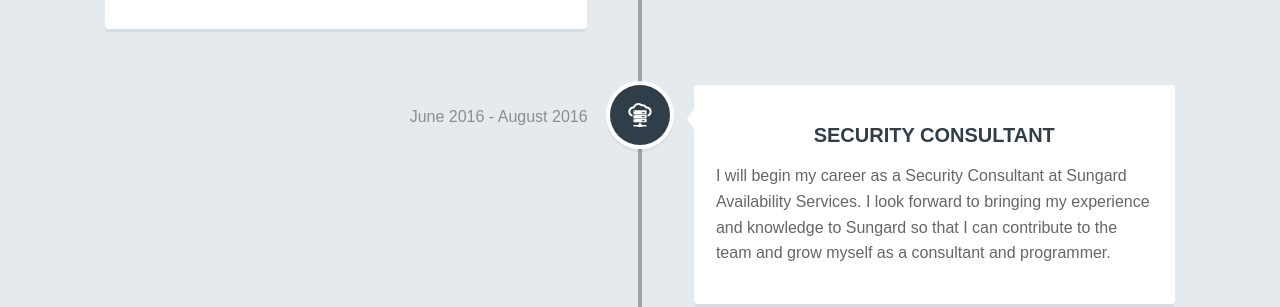
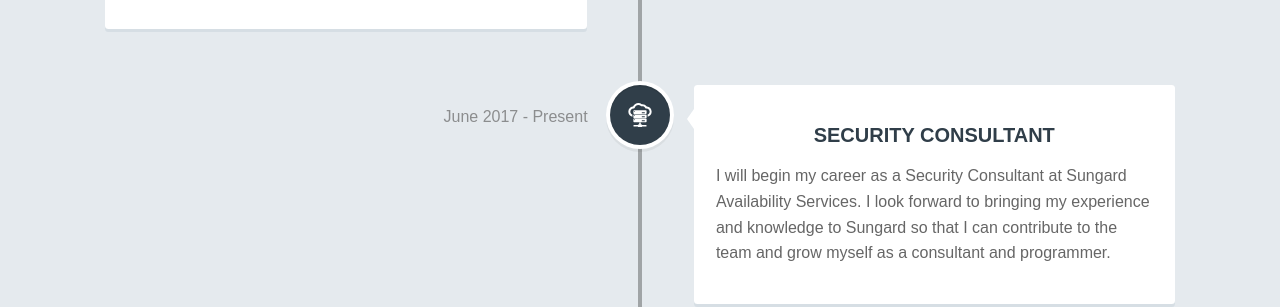
Before and after one commit to nickm221/nickmassa.com, a Jekyll site: the page built from index.html, in a window 1280 px wide and 900 px high, scrolled down 2710 px. Shown: the part 152-459 px from the top of the window. Built offline with Jekyll 4.4.1, drawn with Linux system fonts in a browser that asks for light colours; nearby versions of some CDN libraries; Markdown is read by kramdown in place of the engine named in the settings.

Commit message:
Update history.html

```diff
--- a/_includes/history.html
+++ b/_includes/history.html
@@ -59,7 +59,8 @@
           <p>I will be graduating from Stevens Institute of Technology in May 2017 with a bachelor's degree in Cybersecurity and a master's degree in Computer Science.  I completed my undergraduate degree in 3 years, and then used my fourth year at Stevens to continue my education and complete my master's degree.</p>
           <span class="cd-date">May 2017</span>
         </div><!-- cd-timeline-content--><!-- cd-timeline-block-->
-     </div> <!--added-->
+     </div>
+
      <div class="cd-timeline-block">
         <div class="cd-timeline-img cd-location">
           <img src="../assets/img/hosting.svg" alt="Location"/>
@@ -67,15 +68,16 @@
         <div class="cd-timeline-content">
           <h2>Security Consultant</h2>
           <p>I will begin my career as a Security Consultant at Sungard Availability Services.  I look forward to bringing my experience and knowledge to Sungard so that I can contribute to the team and grow myself as a consultant and programmer.</p>
-          <span class="cd-date">June 2016 - August 2016</span>
+          <span class="cd-date">June 2017 - Present</span>
         </div><!-- cd-timeline-content--><!-- cd-timeline-block-->
       </div>
+
         <div class="cd-timeline-block">
           <div class="cd-timeline-img cd-location">
             <img src="../assets/img/question30.svg" alt="Location"/>
           </div>
         </div><!-- cd-timeline-->
-    <!-- removed div-->
+
     </section>
     <div class="cd-timeline-header"><h2></h2>
   </div>
```
